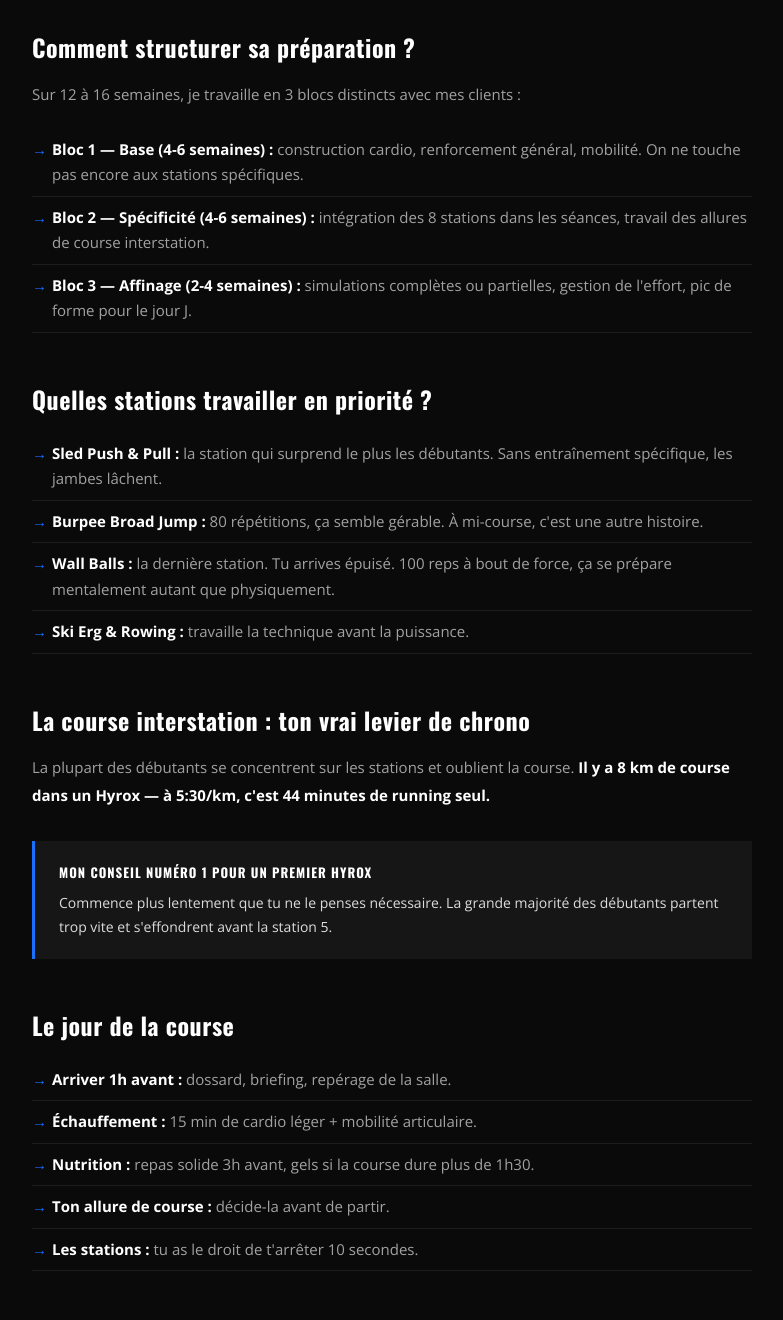
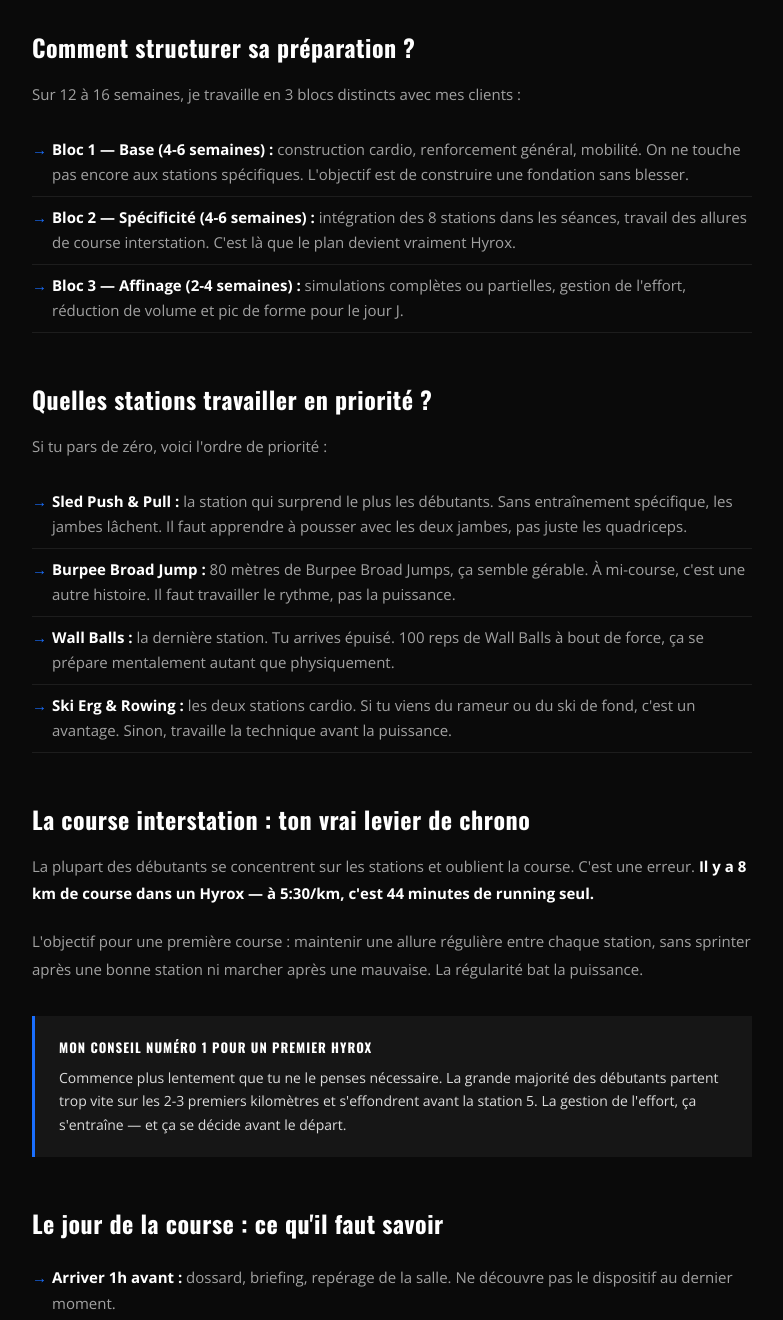
Before and after one commit to jeremyhyrox/jeremyhyrox-site, a plain HTML site: page article-premier-hyrox.html in a window 1280 px wide. Shown: the part 1480-2800 px from the top of the page, without its empty margins (122-905 px from the left). Drawn offline with nearby package versions, Linux system fonts and the light colour scheme.

Commit message:
Add files via upload

```diff
--- a/article-premier-hyrox.html
+++ b/article-premier-hyrox.html
@@ -69,7 +69,7 @@ footer a{color:var(--blue);text-decoration:none;}
       <div class="station"><span class="emoji">🎿</span><h4>Ski Erg</h4><p>1 000 m</p></div>
       <div class="station"><span class="emoji">🏋️</span><h4>Sled Push</h4><p>50 m</p></div>
       <div class="station"><span class="emoji">💪</span><h4>Sled Pull</h4><p>50 m</p></div>
-      <div class="station"><span class="emoji">🤸</span><h4>Burpee BJ</h4><p>80 reps</p></div>
+      <div class="station"><span class="emoji">🤸</span><h4>Burpee BJ</h4><p>80 m</p></div>
       <div class="station"><span class="emoji">🚣</span><h4>Rowing</h4><p>1 000 m</p></div>
       <div class="station"><span class="emoji">🥇</span><h4>Farmers</h4><p>200 m</p></div>
       <div class="station"><span class="emoji">🎒</span><h4>Sandbag</h4><p>100 m</p></div>
@@ -94,41 +94,52 @@ footer a{color:var(--blue);text-decoration:none;}
     </div>
 
     <h2>Comment structurer sa préparation ?</h2>
-    <p>Sur 12 à 16 semaines, je travaille en 3 blocs distincts avec mes clients :</p>
+    <p>
+      Sur 12 à 16 semaines, je travaille en 3 blocs distincts avec mes clients :
+    </p>
     <ul>
-      <li><strong>Bloc 1 — Base (4-6 semaines) :</strong> construction cardio, renforcement général, mobilité. On ne touche pas encore aux stations spécifiques.</li>
-      <li><strong>Bloc 2 — Spécificité (4-6 semaines) :</strong> intégration des 8 stations dans les séances, travail des allures de course interstation.</li>
-      <li><strong>Bloc 3 — Affinage (2-4 semaines) :</strong> simulations complètes ou partielles, gestion de l'effort, pic de forme pour le jour J.</li>
+      <li><strong>Bloc 1 — Base (4-6 semaines) :</strong> construction cardio, renforcement général, mobilité. On ne touche pas encore aux stations spécifiques. L'objectif est de construire une fondation sans blesser.</li>
+      <li><strong>Bloc 2 — Spécificité (4-6 semaines) :</strong> intégration des 8 stations dans les séances, travail des allures de course interstation. C'est là que le plan devient vraiment Hyrox.</li>
+      <li><strong>Bloc 3 — Affinage (2-4 semaines) :</strong> simulations complètes ou partielles, gestion de l'effort, réduction de volume et pic de forme pour le jour J.</li>
     </ul>
 
     <h2>Quelles stations travailler en priorité ?</h2>
+    <p>
+      Si tu pars de zéro, voici l'ordre de priorité :
+    </p>
     <ul>
-      <li><strong>Sled Push &amp; Pull :</strong> la station qui surprend le plus les débutants. Sans entraînement spécifique, les jambes lâchent.</li>
-      <li><strong>Burpee Broad Jump :</strong> 80 répétitions, ça semble gérable. À mi-course, c'est une autre histoire.</li>
-      <li><strong>Wall Balls :</strong> la dernière station. Tu arrives épuisé. 100 reps à bout de force, ça se prépare mentalement autant que physiquement.</li>
-      <li><strong>Ski Erg &amp; Rowing :</strong> travaille la technique avant la puissance.</li>
+      <li><strong>Sled Push & Pull :</strong> la station qui surprend le plus les débutants. Sans entraînement spécifique, les jambes lâchent. Il faut apprendre à pousser avec les deux jambes, pas juste les quadriceps.</li>
+      <li><strong>Burpee Broad Jump :</strong> 80 mètres de Burpee Broad Jumps, ça semble gérable. À mi-course, c'est une autre histoire. Il faut travailler le rythme, pas la puissance.</li>
+      <li><strong>Wall Balls :</strong> la dernière station. Tu arrives épuisé. 100 reps de Wall Balls à bout de force, ça se prépare mentalement autant que physiquement.</li>
+      <li><strong>Ski Erg & Rowing :</strong> les deux stations cardio. Si tu viens du rameur ou du ski de fond, c'est un avantage. Sinon, travaille la technique avant la puissance.</li>
     </ul>
 
     <h2>La course interstation : ton vrai levier de chrono</h2>
     <p>
-      La plupart des débutants se concentrent sur les stations et oublient la course. <strong>Il y a 8 km de course dans un Hyrox — à 5:30/km, c'est 44 minutes de running seul.</strong>
+      La plupart des débutants se concentrent sur les stations et oublient la course. C'est une erreur. <strong>Il y a 8 km de course dans un Hyrox — à 5:30/km, c'est 44 minutes de running seul.</strong>
+    </p>
+    <p>
+      L'objectif pour une première course : maintenir une allure régulière entre chaque station, sans sprinter après une bonne station ni marcher après une mauvaise. La régularité bat la puissance.
     </p>
 
     <div class="callout">
       <strong>Mon conseil numéro 1 pour un premier Hyrox</strong>
-      Commence plus lentement que tu ne le penses nécessaire. La grande majorité des débutants partent trop vite et s'effondrent avant la station 5.
+      Commence plus lentement que tu ne le penses nécessaire. La grande majorité des débutants partent trop vite sur les 2-3 premiers kilomètres et s'effondrent avant la station 5. La gestion de l'effort, ça s'entraîne — et ça se décide avant le départ.
     </div>
 
-    <h2>Le jour de la course</h2>
+    <h2>Le jour de la course : ce qu'il faut savoir</h2>
     <ul>
-      <li><strong>Arriver 1h avant :</strong> dossard, briefing, repérage de la salle.</li>
-      <li><strong>Échauffement :</strong> 15 min de cardio léger + mobilité articulaire.</li>
-      <li><strong>Nutrition :</strong> repas solide 3h avant, gels si la course dure plus de 1h30.</li>
-      <li><strong>Ton allure de course :</strong> décide-la avant de partir.</li>
-      <li><strong>Les stations :</strong> tu as le droit de t'arrêter 10 secondes.</li>
+      <li><strong>Arriver 1h avant :</strong> dossard, briefing, repérage de la salle. Ne découvre pas le dispositif au dernier moment.</li>
+      <li><strong>Échauffement :</strong> 15 min de cardio léger + mobilité articulaire. Pas de fatigue, juste de l'activation.</li>
+      <li><strong>Nutrition :</strong> repas solide 3h avant, gels ou barres si la course dure plus de 1h30. Hydratation régulière.</li>
+      <li><strong>Ton allure de course :</strong> décide-la avant de partir. Ne la laisse pas dépendre de l'adrénaline du départ.</li>
+      <li><strong>Les stations :</strong> tu as le droit de t'arrêter. Mieux vaut souffler 10 secondes que de t'effondrer complètement.</li>
     </ul>
 
     <h2>Tu veux un plan structuré pour ta première course ?</h2>
+    <p>
+      Je propose deux formules : la <strong>Programmation Hyrox</strong> à 39,99 €/mois (plan semaine par semaine, adapté à ta date de course) et le <strong>Coaching personnalisé</strong> à partir de 150 €/mois (suivi individuel, analyse hebdomadaire, contact direct).
+    </p>
     <p>
       Je coache en Drôme-Ardèche, avec accès à <strong>PR Training Soyons</strong> — salle Hyrox affiliée — pour les simulations. Et en visio pour les clients partout en France.
     </p>
```
